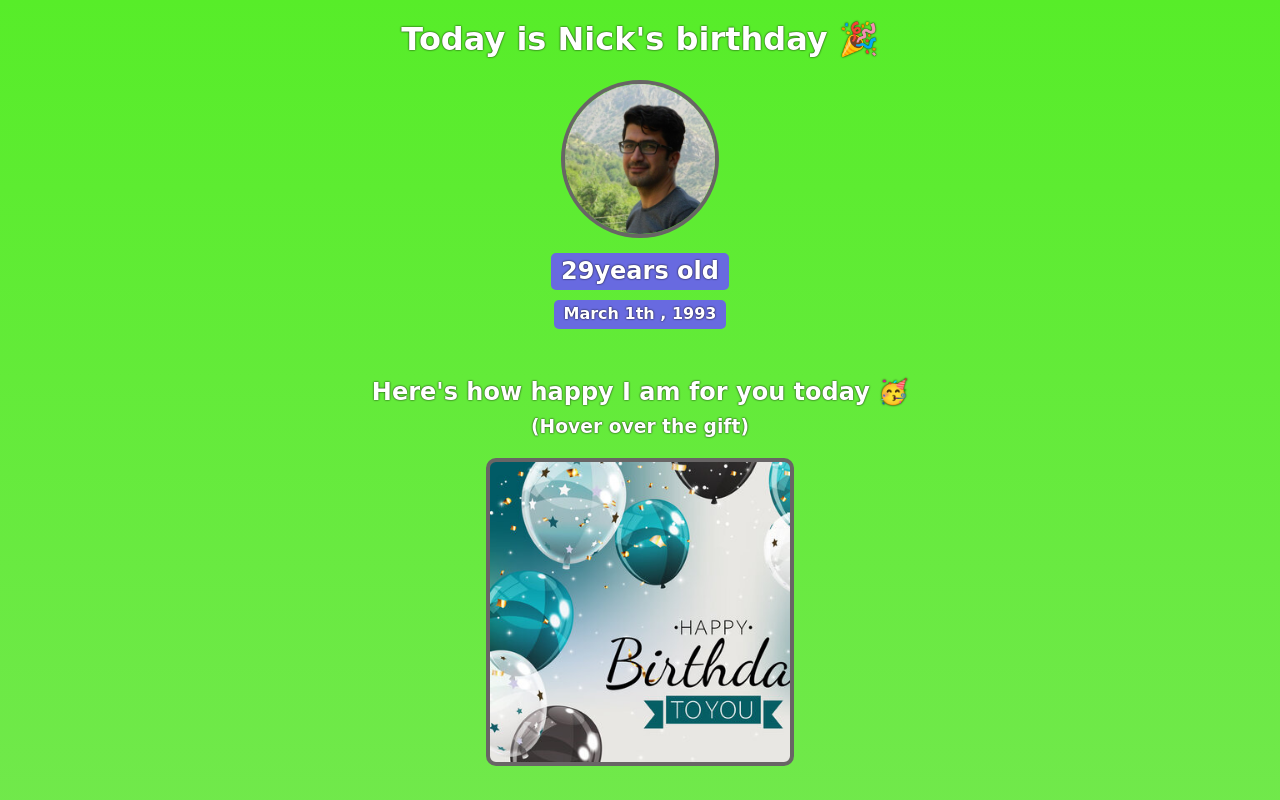
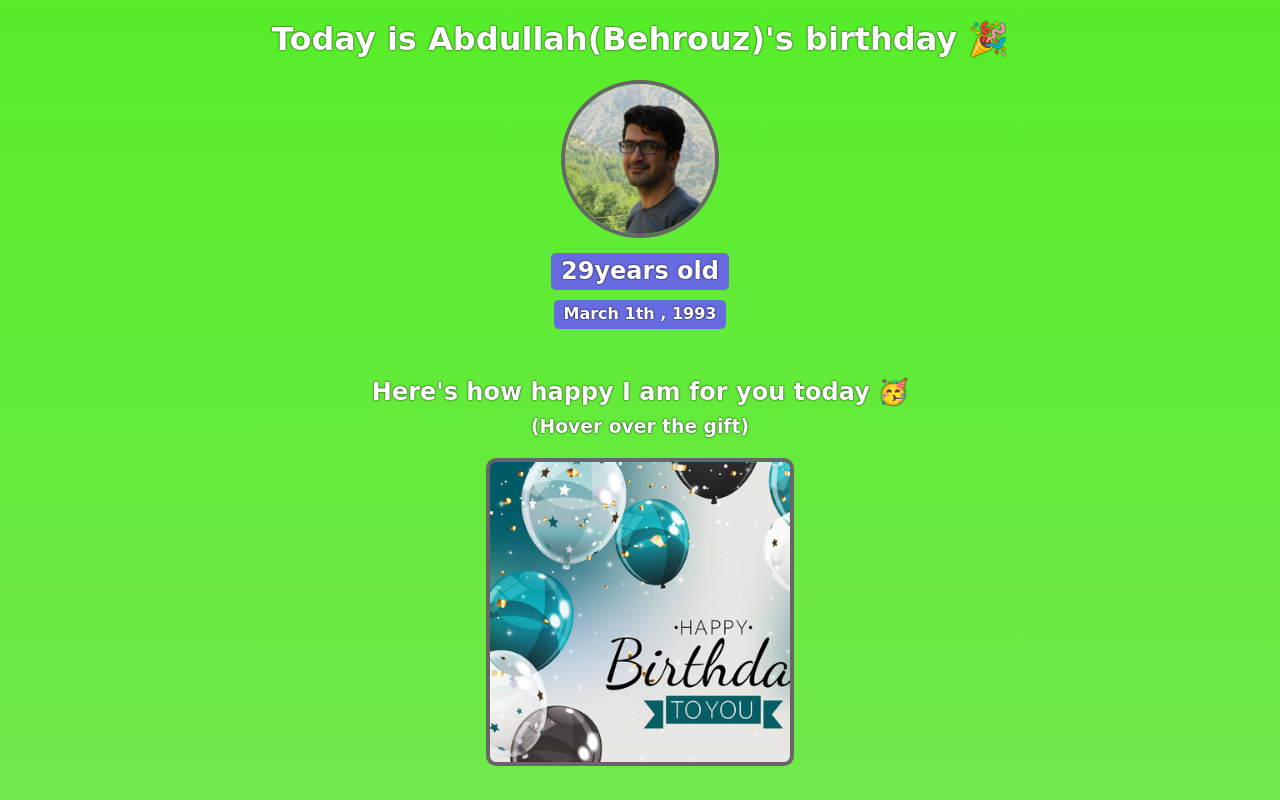
Before and after one commit to bkarimii/birthday_gift-site, a website built with Vite: page index.html in a window 1280 px wide. Shown: the top 800 px of the page. Built offline with nearby package versions, Linux system fonts and the light colour scheme; a web font is replaced by a local one.

Commit message:
Update index.html

```diff
--- a/index.html
+++ b/index.html
@@ -7,7 +7,7 @@
     </head>
     <body>
         <div id="header">
-            <h1>Today is Nick's birthday 🎉</h1>
+            <h1>Today is Abdullah(Behrouz)'s birthday 🎉</h1>
             <img id="bff-img" src="myimg/behrouz.jpg">
             <h2 id="bday-age">29years old</h2>
             <h4 id="bday-date">March 1th , 1993</h4>
```
